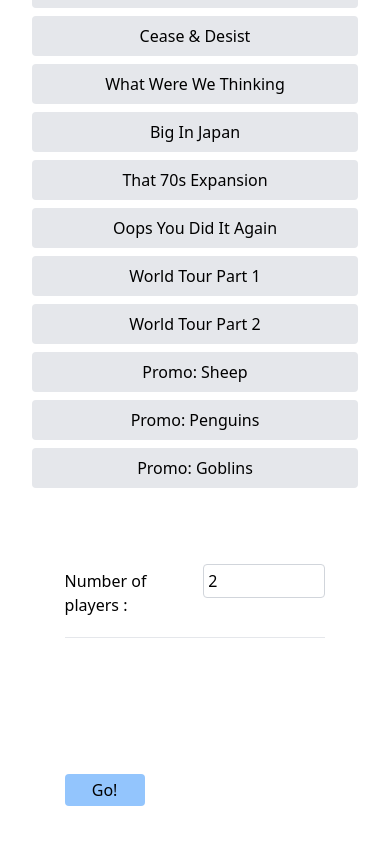
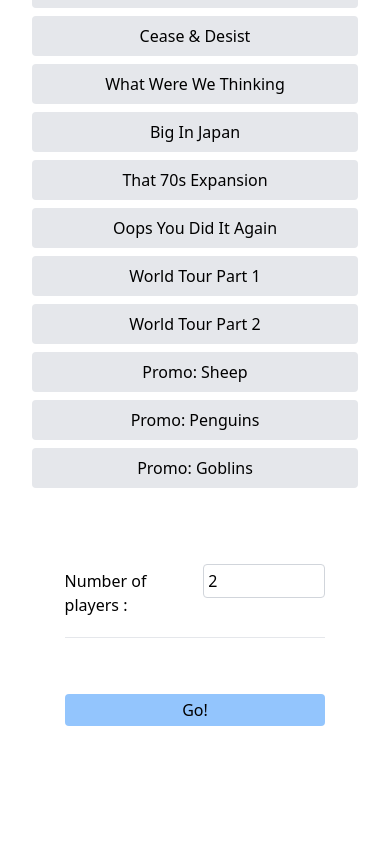
Before and after one commit to zaratan/smashup_helper, a Next.js app: page / in a window 390 px wide. Shown: the part 660-1504 px from the top of the page. After the commit the page ends 1438 px from the top, so only its background shows below. Built offline with nearby package versions, Linux system fonts and the light colour scheme.

Commit message:
Small fix

```diff
--- a/pages/index.tsx
+++ b/pages/index.tsx
@@ -92,12 +92,12 @@
             ))}
           </ul>
         </section>
-        <aside className="flex flex-col pt-20">
+        <aside className="sm:pt-20">
           <input
             type="submit"
             value={isResetButton ? 'Reset' : 'Go!'}
             onClick={isResetButton ? reset : onClick}
-            className={`w-20 cursor-pointer p-1 ${
+            className={`w-full sm:w-20 cursor-pointer p-1 ${
               isResetButton
                 ? 'bg-red-300 hover:bg-red-400 focus:bg-red-400'
                 : 'bg-blue-300 hover:bg-blue-400 focus:bg-blue-400'
```
